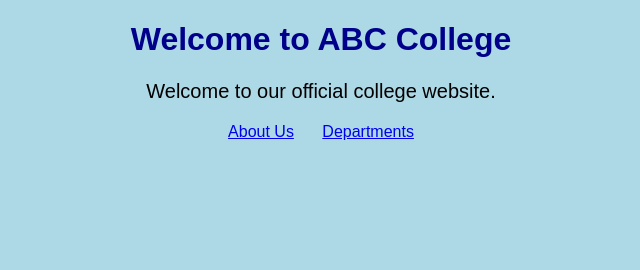
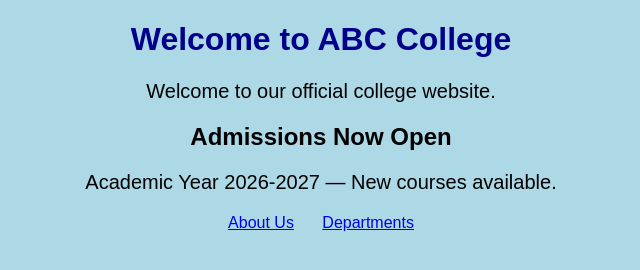
Before and after one commit to Suhas1694/College-Website, a plain HTML site: page index.html in a window 1280 px wide. Shown: the whole page, without its empty margins (319-959 px from the left). Drawn offline with Linux system fonts and the light colour scheme.

Commit message:
Update admissions notice for webhook test

```diff
--- a/index.html
+++ b/index.html
@@ -10,6 +10,10 @@
   <main>
     <h1>Welcome to ABC College</h1>
     <p>Welcome to our official college website.</p>
+    <section aria-labelledby="admissions-heading">
+      <h2 id="admissions-heading">Admissions Now Open</h2>
+      <p>Academic Year 2026-2027 — New courses available.</p>
+    </section>
     <nav aria-label="Main navigation">
       <a href="about.html">About Us</a>
       <a href="departments.html">Departments</a>
```
